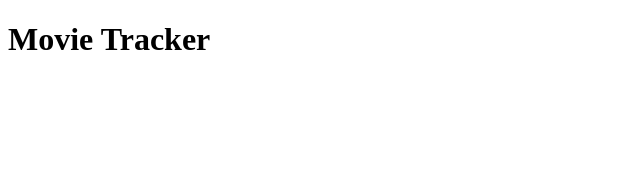
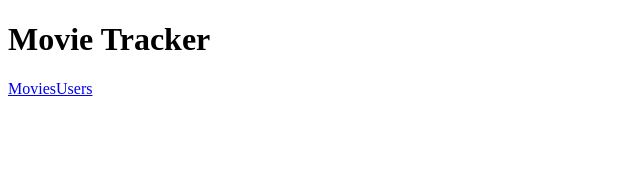
Before and after one commit to racei/angularMoviesFrontend, an Angular app: page / in a window 1280 px wide. Shown: the top 170 px of the page, without its empty margins (0-640 px from the left). Built offline with nearby package versions, Linux system fonts and the light colour scheme.

Commit message:
Added basic navigation to the top of the page

```diff
--- a/src/app/app.component.html
+++ b/src/app/app.component.html
@@ -1,4 +1,8 @@
 <h1>
   {{ title }}
 </h1>
+<nav>
+  <a routerLink="/movies-list">Movies</a>
+  <a routerLink="/users">Users</a>
+</nav>
 <router-outlet></router-outlet>
```
